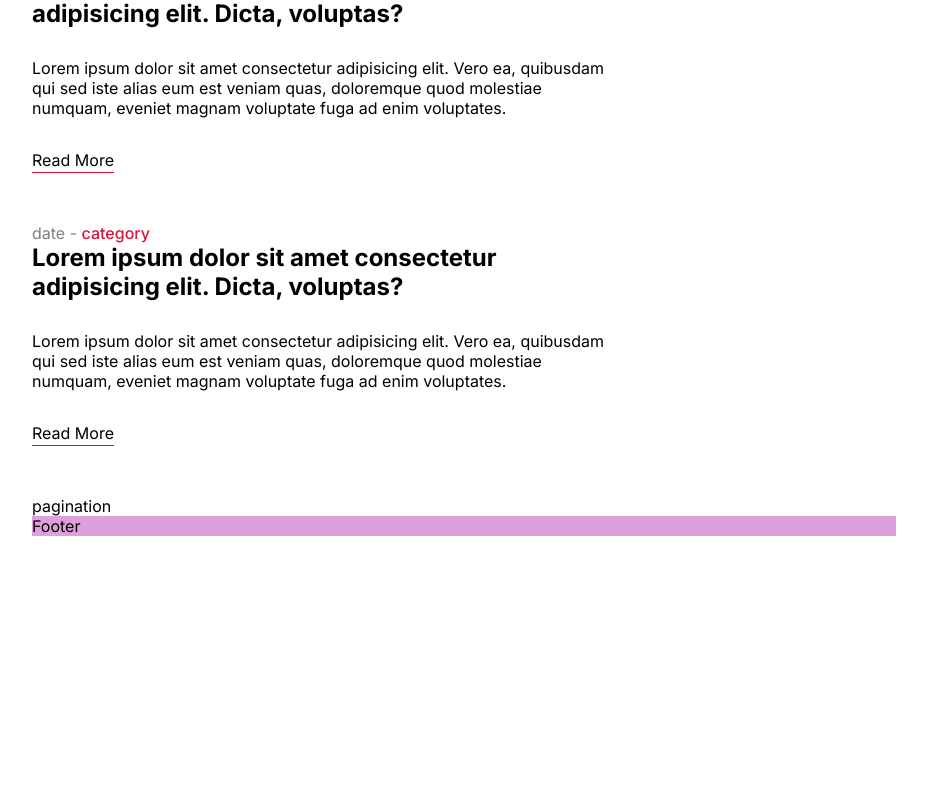
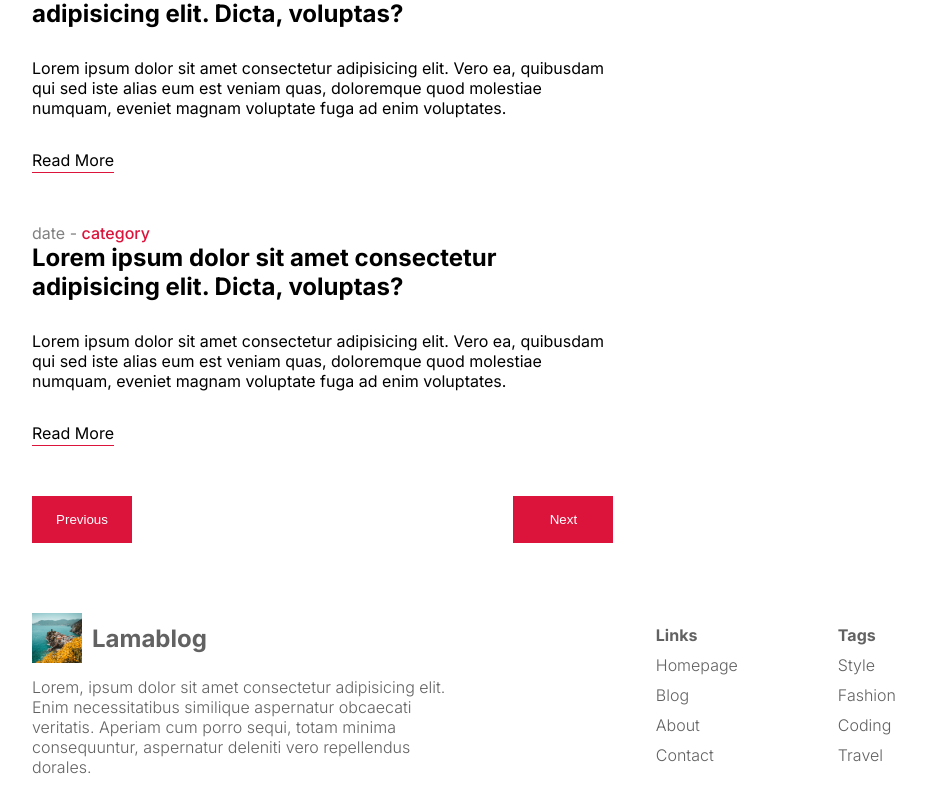
Before and after one commit to Nimsey/ProjectBlog, a Next.js app in the folder FRONTEND/: page / in a window 1280 px wide. Shown: the part 1682-2479 px from the top of the page, without its empty margins (176-1103 px from the left). Before the commit the page ends 2218 px from the top, so only its background shows below. Built offline with nearby package versions, Linux system fonts and the light colour scheme.

Commit message:
feat: created footer

```diff
--- a/FRONTEND/src/components/footer/Footer.js
+++ b/FRONTEND/src/components/footer/Footer.js
@@ -1,10 +1,41 @@
-import React from 'react'
-import styles from './footer.module.css'
+import React from "react";
+import styles from "./footer.module.css";
+import Image from "next/image";
+import Link from "next/link";
 
 const Footer = () => {
     return (
-        <div className={styles.container}>Footer</div>
-    )
-}
+        <div className={styles.container}>
+            <div className={styles.info}>
+                <div className={styles.logo}>
+                    <Image src="/p1.jpeg" alt="lama blog" width={50} height={50} />
+                    <h1 className={styles.logoText}>Lamablog</h1>
+                </div>
+                <p className={styles.desc}>
+                    Lorem, ipsum dolor sit amet consectetur adipisicing elit. Enim
+                    necessitatibus similique aspernatur obcaecati veritatis. Aperiam cum
+                    porro sequi, totam minima consequuntur, aspernatur deleniti vero
+                    repellendus dorales.
+                </p>
+            </div>
+            <div className={styles.links}>
+                <div className={styles.list}>
+                    <span className={styles.listTitle}>Links</span>
+                    <Link href="/">Homepage</Link>
+                    <Link href="/">Blog</Link>
+                    <Link href="/">About</Link>
+                    <Link href="/">Contact</Link>
+                </div>
+                <div className={styles.list}>
+                    <span className={styles.listTitle}>Tags</span>
+                    <Link href="/">Style</Link>
+                    <Link href="/">Fashion</Link>
+                    <Link href="/">Coding</Link>
+                    <Link href="/">Travel</Link>
+                </div>
+            </div>
+        </div>
+    );
+};
 
-export default Footer
+export default Footer;
--- a/FRONTEND/src/components/footer/footer.module.css
+++ b/FRONTEND/src/components/footer/footer.module.css
@@ -1,3 +1,77 @@
 .container {
-    background-color: plum;
+    margin-top: 50px;
+    padding: 20px 0px;
+    display: flex;
+    align-items: center;
+    justify-content: space-between;
+    color: var(--softTextColor);
 }
+
+.info {
+    flex: 1;
+    display: flex;
+    flex-direction: column;
+    gap: 14px;
+}
+
+.logo {
+    display: flex;
+    align-items: center;
+    gap: 10px;
+}
+
+.logoText {
+    font-size: 24px;
+}
+
+.desc {
+    font-weight: 300;
+}
+
+.icons {
+    margin-top: 10px;
+    display: flex;
+    gap: 10px;
+}
+
+.links {
+    flex: 1;
+    display: flex;
+    justify-content: flex-end;
+    gap: 100px;
+}
+
+.list {
+    display: flex;
+    flex-direction: column;
+    gap: 10px;
+    font-weight: 300;
+}
+
+.listTitle {
+    font-weight: bold;
+}
+
+@media screen and (max-width: 1024px) {
+    .links {
+        gap: 50px;
+    }
+}
+
+@media screen and (max-width: 768px) {
+    .container {
+        flex-direction: column;
+        gap: 50px;
+    }
+
+    .links {
+        width: 100%;
+        justify-content: space-between;
+    }
+}
+
+@media screen and (max-width: 640px) {
+    .links {
+        font-size: 14px;
+    }
+}
--- a/FRONTEND/src/components/pagination/pagination.js
+++ b/FRONTEND/src/components/pagination/pagination.js
@@ -3,7 +3,10 @@ import styles from './pagination.module.css'
 
 const Pagination = () => {
     return (
-        <div className={styles.container}>pagination</div>
+        <div className={styles.container}>
+            <button className={styles.button}>Previous</button>
+            <button className={styles.button}>Next</button>
+        </div>
     )
 }
 
--- a/FRONTEND/src/components/pagination/pagination.module.css
+++ b/FRONTEND/src/components/pagination/pagination.module.css
@@ -0,0 +1,18 @@
+.container {
+    display: flex;
+    justify-content: space-between;
+}
+
+.button {
+    width: 100px;
+    border: none;
+    padding: 16px;
+    background-color: crimson;
+    color: white;
+    cursor: pointer;
+}
+
+.button:disabled {
+    background-color: rgba(220, 20, 60, 0.473);
+    cursor: not-allowed;
+}
```
Also changed, not shown: FRONTEND/src/app/blog/page.js (added, +9 -0 lines).
